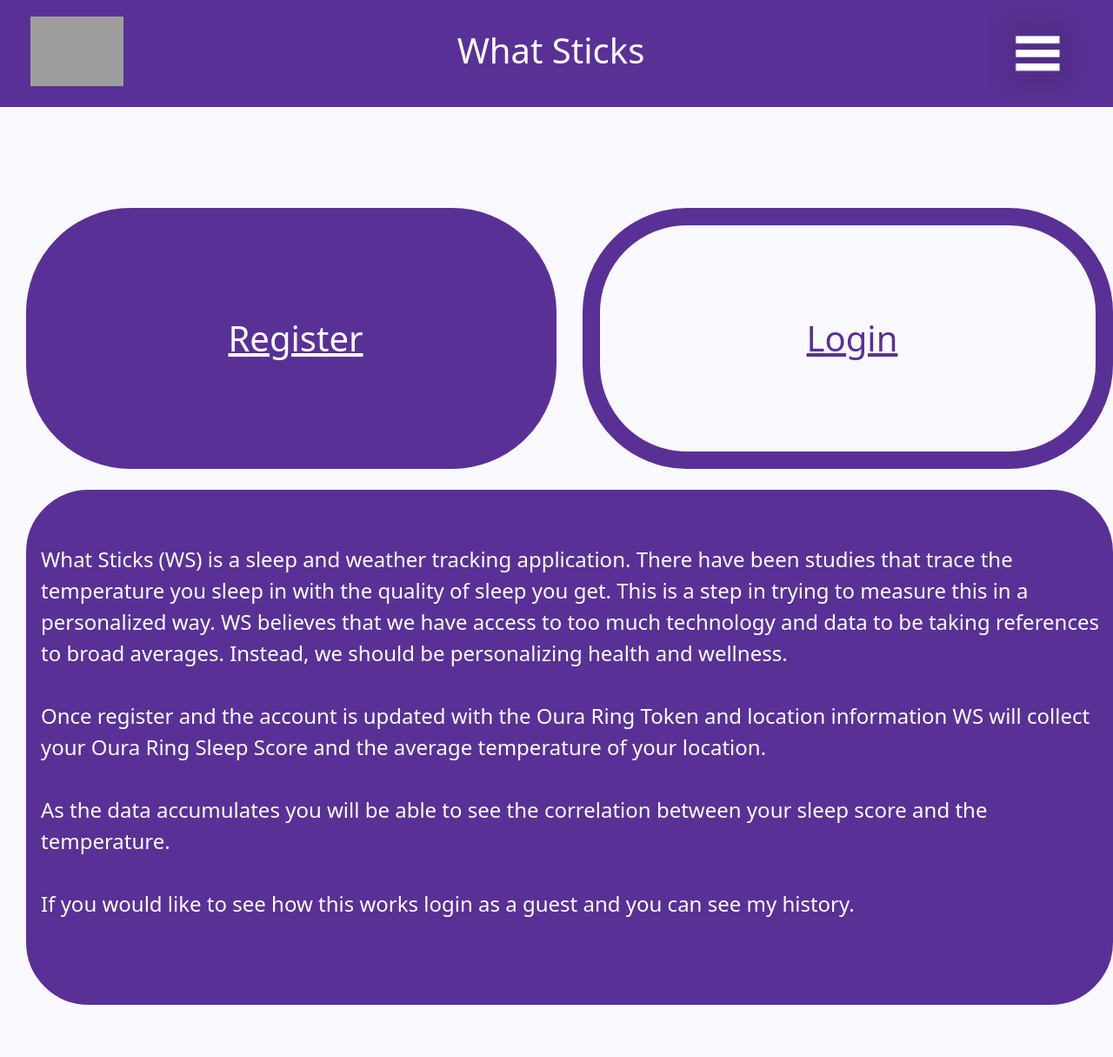
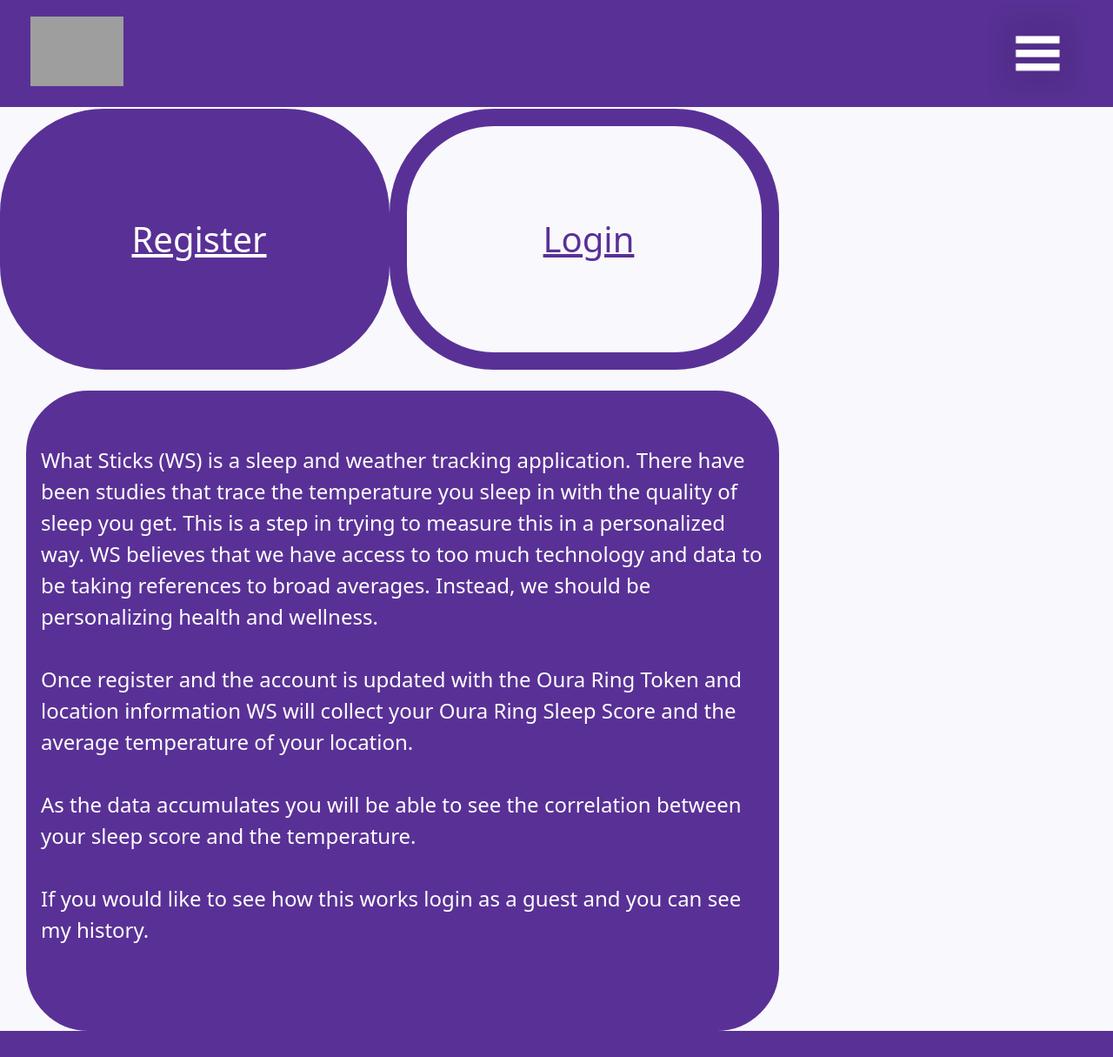
Before and after one commit to costa-rica/whatSticks07, a Flask app: template web/app_package/templates/home.html in a window 1280 px wide. Shown: the whole page at 87% size. After the commit the page ends 1185 px from the top, so only its background shows below. Run offline with Flask 2, Linux system fonts and the light colour scheme; the template is opened without the code that fills it, so the values that code supplies are empty; some libraries are stand-ins or nearby versions; grey boxes are pictures that could not be loaded.

Commit message:
hope this works

```diff
--- a/web/app_package/static/scss/main.scss
+++ b/web/app_package/static/scss/main.scss
@@ -2,6 +2,7 @@
 
 :root {
     --nav_height: 125px;
+    // --nav_height: 5px;
   }
 
 body {
@@ -23,7 +24,7 @@
     .navbar_custom{
         justify-content: flex-start;
         position: fixed;
-        z-index: 999;
+        // z-index: 999;
         width:100%;
         .nav_left{
             padding-left: 15px;
@@ -121,21 +122,26 @@
 section.home {
     .home_body{
 
-        padding: var(--nav_height) 0 60px 0;
+        padding-top: var(--nav_height);
         // background-color: purple;
-        .title {
-            padding: 50px 0 0 25px;
-            font-size: 3em;
-        }
+        // .title {
+        //     // padding: 50px 0 0 25px;
+        //     font-size: 3em;
+        // }
         .home_buttons {
-            display:flex;
-            padding-top: 5%;
+            display:grid;
+            // padding-top: .5rem;
 
             .div_button {
                 flex: 1;
                 border-radius: 3em;
+<<<<<<< Updated upstream
                 padding: 100px 0 100px 10px;
                 margin: 0 0 0 30px;
+=======
+                padding: 1rem 0 3rem .5rem;
+                margin: 0 0 0 0;
+>>>>>>> Stashed changes
                 text-align: center;
                 font-size: 2.5em;
             }
@@ -286,7 +292,6 @@
 }
 
 
-
 /* Dashboard */
 section.dashboard{
     .dashboard_body {
@@ -347,9 +352,12 @@
         }
     }
 
+<<<<<<< Updated upstream
 
 }
 
+=======
+>>>>>>> Stashed changes
 /*Error Page*/
 section.Error {
     padding: var(--nav_height) 5px 0 10px;
@@ -361,6 +369,87 @@
 }
 
 
+<<<<<<< Updated upstream
+=======
+/* About us */
+section.youtube {
+    padding: var(--nav_height) 5px 0 10px;
+
+
+    .video_div{
+        padding-left:10%;
+        padding-top:25px;
+
+
+    }
+    .videoWrapper {
+        position: relative;
+        padding-bottom: 56.25%; /* 16:9 */
+        height: 0;
+
+    }
+    .videoWrapper iframe {
+        position: absolute;
+        top: 0;
+        left: 0;
+        width: 80%;
+        height: 80%;
+
+    }
+    .div_writing{
+        // margin: 5%;
+        border-radius: 3em;
+        padding: 50px 0 50px 5px;
+        margin: 0 0 0 30px;
+        // text-align: center;
+        font-size: 1.5em;
+        background-color: var(--bs-primary);
+        border: 1px solid var(--bs-primary);
+        border-width: .5em;
+        color: white;
+        // line-height: 1.5em;
+        .indent{padding-left: 15px;
+            padding-top: 10px;
+            line-height: 1.6em;
+        }
+    }
+}
+
+
+@media only screen and (min-width: 600px){
+    section.home{
+        // align-content: center;
+        // align-items: center;
+        // padding-left: 20%;
+        // justify-content: center;
+        justify-content: space-around;
+        // text-align: center;
+        // padding-left: 25%;
+        min-width: 60rem;
+
+        .home_body{
+            width: 70%;
+            // align-content: center;
+
+            // background-color: red;
+            .home_buttons{
+                display: flex;
+            }
+            .div_button {
+                flex: 1;
+                border-radius: 3em;
+                padding: 100px 0 100px 10px;
+                margin: 0 0 0 0;
+                text-align: center;
+                font-size: 2.5em;
+            }
+        }
+
+    }
+
+}
+
+>>>>>>> Stashed changes
 
 
 //For Screen wider than 1080
--- a/web/app_package/templates/_layout.html
+++ b/web/app_package/templates/_layout.html
@@ -40,24 +40,6 @@
             <ul class="primary-nav ul_primary" id="nav_horizontal_list">
                 {% if current_user.is_authenticated %}
 
-                <!-- <li class="nav-item dropdown li_primary">
-                    <a href="#" class="nav-link dropdown-toggle" id="navbarDropdown1"role="button"
-                        data-bs-toggle="dropdown"aria-expanded="false">Your Data</a>
-
-                    <div class="dropdown-menu wsh_items_alignment" aria-labelledby="navbarDropdown1">
-                        <a class="dropdown-item" href="#">Dashboard</a>
-                        <a class="dropdown-item" href="#">Link/Add Device</a>
-
-                        <button type="button" class="button_link" data-bs-toggle="modal"
-                            data-bs-target="#activityModal">Add Activity
-                        </button>
-                        <button type="button" class="button_link" data-bs-toggle="modal"
-                        data-bs-target="#weightModal">Add Weight
-                        </button>
-                        <a class="dropdown-item grey_background" href="#">Analysis</a>
-                    </div>
-                </li> -->
-
 
 
                 <li class="nav-item dropdown li_primary">
@@ -73,6 +55,10 @@
                 <li class="nav-item li_primary"><a class="nav-link" href="{{ url_for('dash.dashboard') }}">Dashboard</a></li>
                 <li class="nav-item li_primary"><a class="nav-link" href="{{ url_for('users.account') }}">Account</a></li>
                 <li class="nav-item li_primary"><a class="nav-link" href="{{ url_for('users.logout') }}">Logout</a></li>
+<<<<<<< Updated upstream
+=======
+                <!-- <li class="nav-item li_primary"><a class="nav-link" href="{{ url_for('users.youtube_request') }}">YouTube Request</a></li> -->
+>>>>>>> Stashed changes
                 {% else %}
 
 
@@ -89,6 +75,11 @@
 
                 <li class="nav-item li_primary"><a class="nav-link" href="{{ url_for('users.login') }}">Login</a></li>
                 <li class="nav-item li_primary"><a class="nav-link" href="{{ url_for('users.home') }}">Home</a></li>
+<<<<<<< Updated upstream
+=======
+                <!-- <li class="nav-item li_primary"><a class="nav-link" href="{{ url_for('users.youtube_request') }}">YouTube Request</a></li> -->
+
+>>>>>>> Stashed changes
 
                 {% endif %}
             </ul>
@@ -143,6 +134,5 @@
 
 
 
-
 </body>
 </html>
--- a/web/app_package/templates/home.html
+++ b/web/app_package/templates/home.html
@@ -4,9 +4,9 @@
 <section class = "home">
 
   <div class = "home_body">
-    <div class = "title">
-      <!-- Home page -->
-    </div>
+    <!-- <div class = "title">
+      Home page
+    </div> -->
 
     <form method="POST" action="">
       <div class="home_buttons">
```
Also changed, not shown: web/app_package/static/css/main.css, 1 other file.
